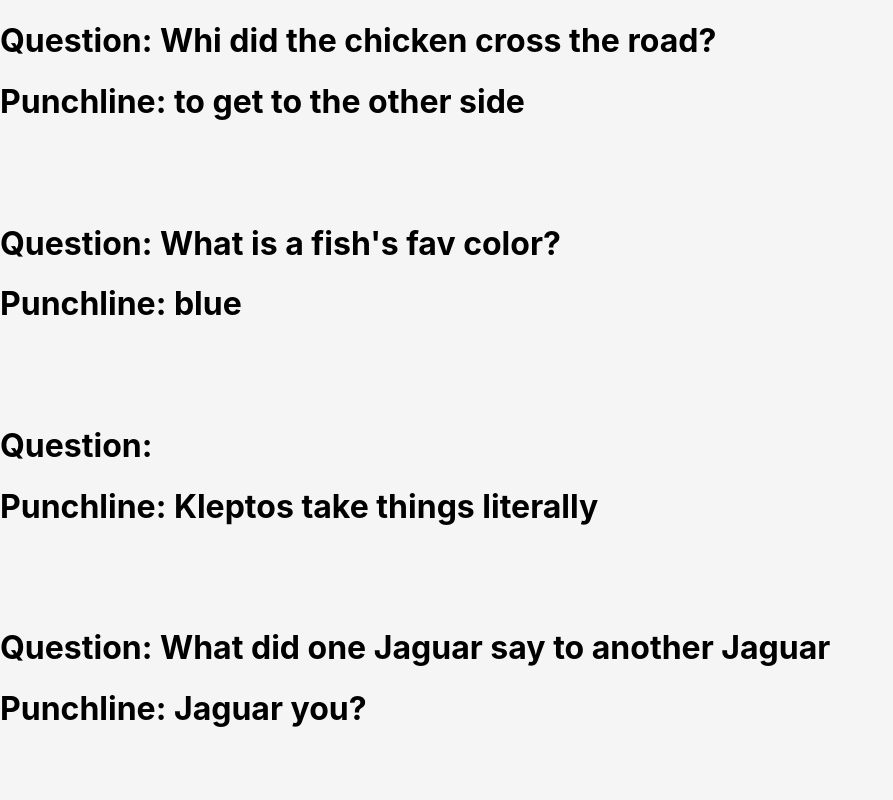
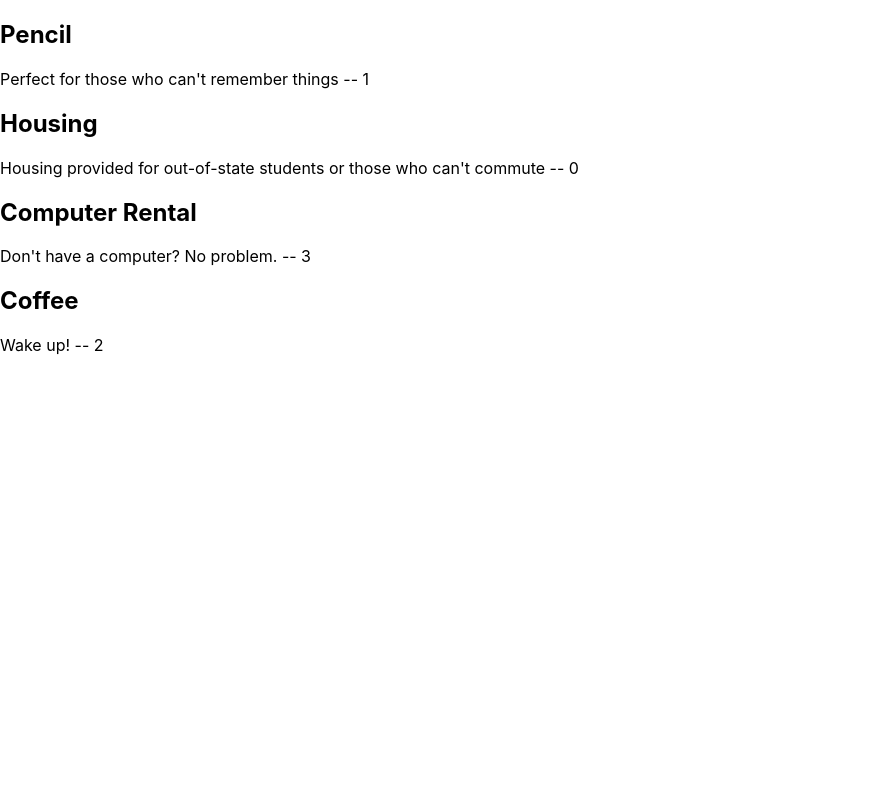
Before and after one commit to robscafe433/https---github.com-robscafe433-react-to-do-list, a React (Create React App) app: page / in a window 1280 px wide. Shown: the top 800 px of the page, without its empty margins (0-893 px from the left). Built offline with nearby package versions, Linux system fonts and the light colour scheme.

Commit message:
Practicing passing whole objects then selecting them in child component.

```diff
--- a/src/App.js
+++ b/src/App.js
@@ -1,22 +1,13 @@
 import React from "react";
-import ContactCard from "./Components/ContactCard";
-import Header from "./Components/Header";
-import MainComponent from "./Components/MainContent";
-import Joke from "./Components/Joke";
-import jokesData from "./jokesData";
+import productsData from "./schoolProductsData";
+import Product from "./Components/Products";
 
-import "./style.css";
+const App = () => {
+    const productsComponent = productsData.map((item) => {
+        return <Product key={item.id} product={item} />;
+    });
 
-function App() {
-    const jokeComponents = jokesData.map((joke) => (
-        <Joke
-            key={joke.id}
-            question={joke.question}
-            punchLine={joke.punchLine}
-        />
-    ));
-
-    return <div>{jokeComponents}</div>;
-}
+    return <div>{productsComponent}</div>;
+};
 
 export default App;
--- a/src/Components/Joke.js
+++ b/src/Components/Joke.js
@@ -1,13 +1,17 @@
 import React from "react";
+import jokesData from "../jokesData";
 
 const Joke = (props) => {
-    return (
-        <div>
-            <h1>Question: {props.question}</h1>
-            <h1>Punchline: {props.punchLine}</h1>
-            <br /><br /><br />
-        </div>
-    );
+    const jokesComponent2 = jokesData.map((joke) => {
+        return (
+            <div>
+                {joke.question}
+                <h2>The answer is: {props.answer}</h2>
+            </div>
+        );
+    });
+
+    return <div>{jokesComponent2}</div>;
 };
 
 export default Joke;
--- /dev/null
+++ b/src/Components/Products.js
@@ -0,0 +1,15 @@
+import React from "react";
+
+const Products = (props) => {
+    return (
+        <div>
+            <h2>{props.product.name}</h2>
+
+            <p>
+                {props.product.description} -- {props.product.price}
+            </p>
+        </div>
+    );
+};
+
+export default Products;
--- a/src/jokesData.js
+++ b/src/jokesData.js
@@ -1,7 +1,7 @@
 const jokesData = [
     {
         id: 1,
-        question: "Whi did the chicken cross the road?",
+        question: "Why did the chicken cross the road?",
         punchLine: "to get to the other side",
     },
     {
--- /dev/null
+++ b/src/schoolProductsData.js
@@ -0,0 +1,29 @@
+const products = [
+    {
+        id: "1",
+        name: "Pencil",
+        price: 1,
+        description: "Perfect for those who can't remember things",
+    },
+    {
+        id: "2",
+        name: "Housing",
+        price: 0,
+        description:
+            "Housing provided for out-of-state students or those who can't commute",
+    },
+    {
+        id: "3",
+        name: "Computer Rental",
+        price: 3,
+        description: "Don't have a computer? No problem.",
+    },
+    {
+        id: "4",
+        name: "Coffee",
+        price: 2,
+        description: "Wake up!",
+    },
+];
+
+export default products;
```
Also changed, not shown: src/Joke.js (added, +12 -0 lines).
